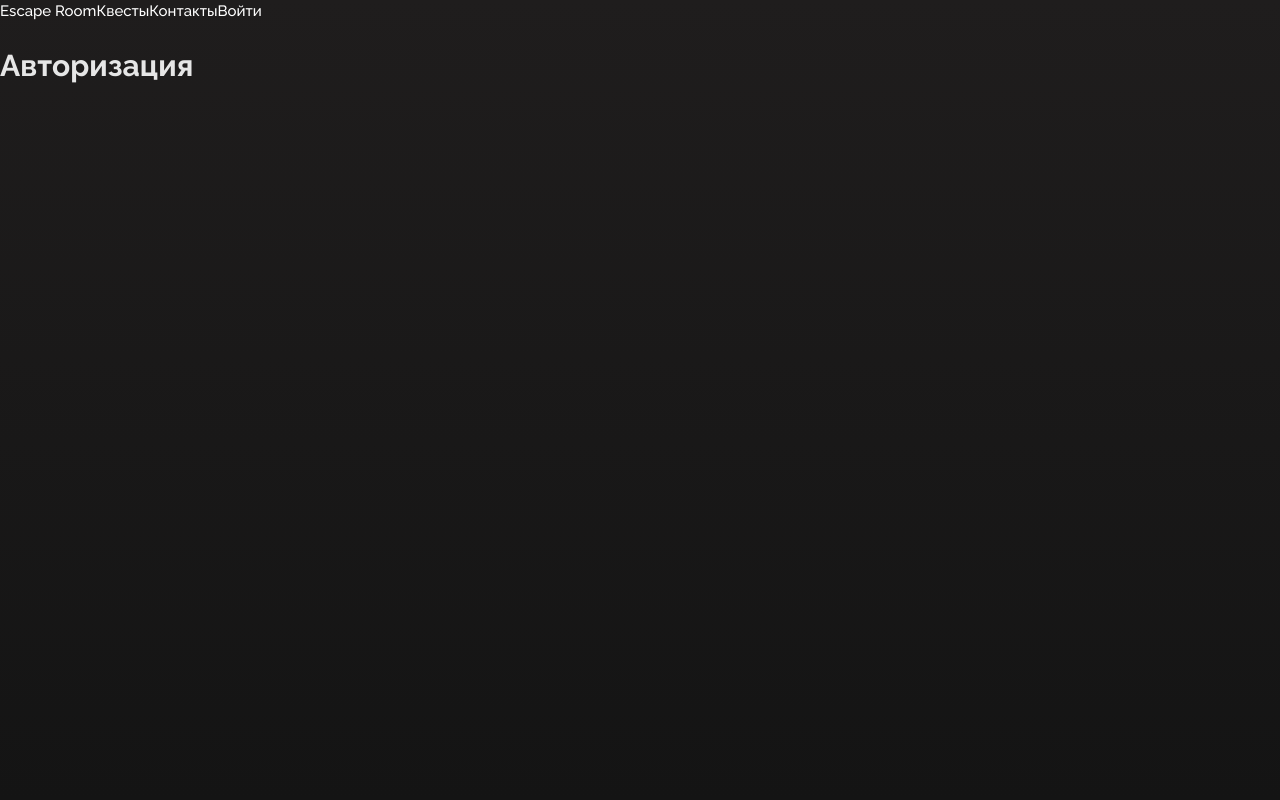
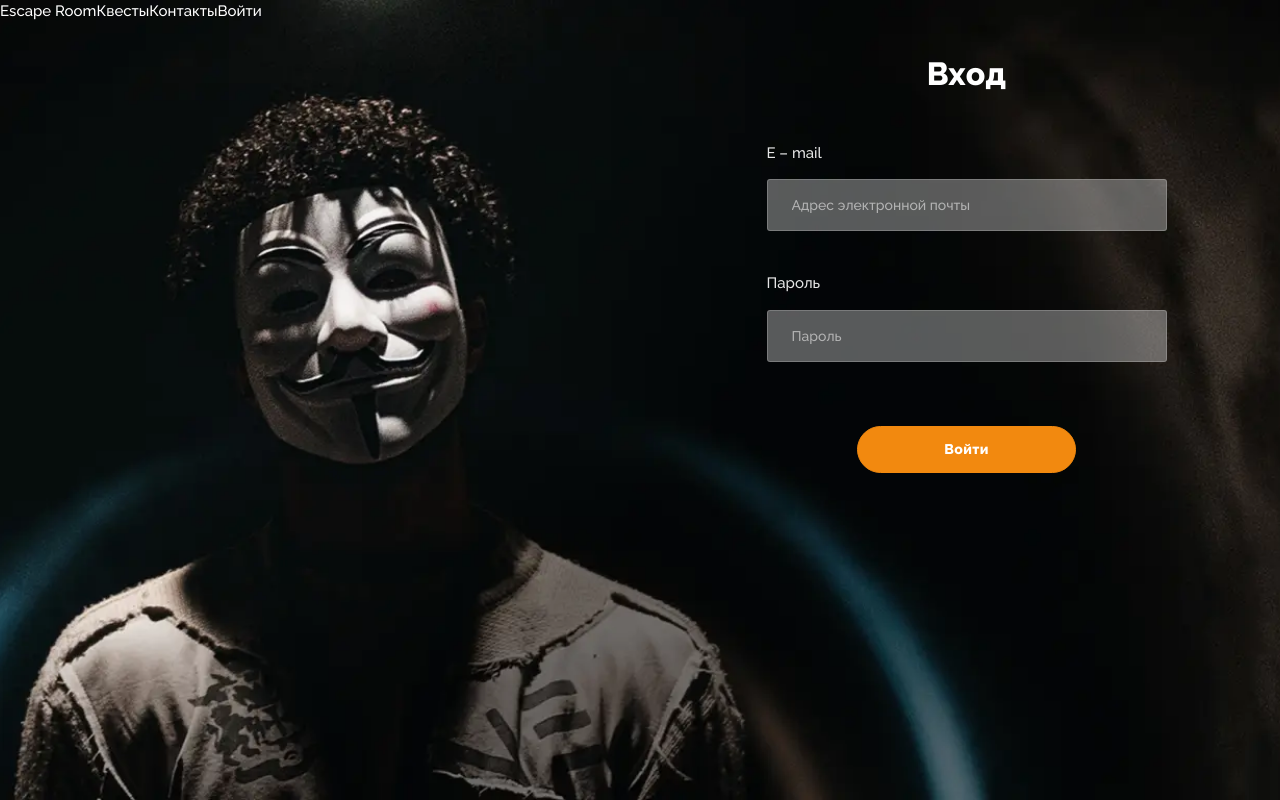
Before and after one commit to chaykinks/escape-room-vite, a React (Vite) app: page /login in a window 1280 px wide. Shown: the top 800 px of the page. Built offline with nearby package versions, Linux system fonts and the light colour scheme; no server answers.

Commit message:
добавил логику и разметку в логин пейдж

```diff
--- a/package.json
+++ b/package.json
@@ -19,6 +19,7 @@
     "react": "18.2.0",
     "react-dom": "18.2.0",
     "react-helmet-async": "1.3.0",
+    "react-hook-form": "^7.76.0",
     "react-leaflet": "^4.2.1",
     "react-redux": "^8.1.1",
     "react-router-dom": "6.14.0"
--- a/src/components/app/app.tsx
+++ b/src/components/app/app.tsx
@@ -32,7 +32,14 @@ function App(): JSX.Element {
 
           <Route path={AppRoute.Contacts} element={<ContactsPage/>}/>
 
-          <Route path={AppRoute.Login} element={<LoginPage/>}/>
+          <Route
+            path={AppRoute.Login}
+            element={(
+              <PrivateRoute isReverse>
+                <LoginPage/>
+              </PrivateRoute>
+            )}
+          />
 
           <Route
             path={AppRoute.Booking}
--- a/src/components/private-route/private-route.tsx
+++ b/src/components/private-route/private-route.tsx
@@ -1,30 +1,29 @@
-import {Navigate, useLocation} from 'react-router-dom';
+import {Navigate} from 'react-router-dom';
 import {AppRoute, AuthorizationStatus} from '../../const';
 import {useAppSelector} from '../../hooks';
+import {getAuthorizationStatus} from '../../store/user-slice/selectors';
 
 type PrivateRouteProps = {
+  isReverse?: boolean;
   children: JSX.Element;
 };
 
-function PrivateRoute({children}: PrivateRouteProps): JSX.Element {
-  const location = useLocation();
-  const authorizationStatus = useAppSelector((state) => state.USER.authorizationStatus);
+function PrivateRoute({isReverse = false, children}: PrivateRouteProps): JSX.Element {
+  const authorizationStatus = useAppSelector(getAuthorizationStatus);
 
   if (authorizationStatus === AuthorizationStatus.Unknown) {
-    return <p>Loading...</p>;
-  }
-
-  if (authorizationStatus !== AuthorizationStatus.Auth) {
     return (
-      <Navigate
-        to={AppRoute.Login}
-        state={{from: location}}
-        replace
-      />
+      <main>
+        <p>Checking authorization...</p>
+      </main>
     );
   }
 
-  return children;
+  return (
+    authorizationStatus === (isReverse ? AuthorizationStatus.NoAuth : AuthorizationStatus.Auth) ?
+      children :
+      <Navigate to={isReverse ? AppRoute.Root : AppRoute.Login}/>
+  );
 }
 
 export default PrivateRoute;
--- a/src/pages/login-page/login-page.tsx
+++ b/src/pages/login-page/login-page.tsx
@@ -1,7 +1,135 @@
+import {SubmitHandler, useForm} from 'react-hook-form';
+import {useNavigate} from 'react-router-dom';
+import {AppRoute} from '../../const';
+import {useAppDispatch, useAppSelector} from '../../hooks';
+import {clearAuthError, login} from '../../store/user-slice/user-slice';
+import {getAuthError} from '../../store/user-slice/selectors';
+import {AuthData} from '../../types/user';
+
 function LoginPage(): JSX.Element {
+  const dispatch = useAppDispatch();
+  const navigate = useNavigate();
+  const authError = useAppSelector(getAuthError);
+
+  const {
+    register,
+    handleSubmit,
+    formState: {errors},
+  } = useForm<AuthData>({
+    defaultValues: {
+      email: '',
+      password: '',
+    },
+  });
+
+  const onSubmit: SubmitHandler<AuthData> = async (data) => {
+    dispatch(clearAuthError());
+
+    try {
+      await dispatch(login(data)).unwrap();
+      navigate(AppRoute.Root);
+    } catch (error) {
+      void error;
+    }
+  };
+
   return (
-    <main>
-      <h1>Авторизация</h1>
+    <main className="decorated-page login">
+      <div className="decorated-page__decor" aria-hidden="true">
+        <picture>
+          <source
+            type="image/webp"
+            srcSet="img/content/maniac/maniac-size-m.webp, img/content/maniac/maniac-size-m@2x.webp 2x"
+          />
+          <img
+            src="img/content/maniac/maniac-size-m.jpg"
+            srcSet="img/content/maniac/maniac-size-m@2x.jpg 2x"
+            width="1366"
+            height="768"
+            alt=""
+          />
+        </picture>
+      </div>
+
+      <div className="container container--size-l">
+        <div className="login__form">
+          <form
+            className="login-form"
+            action="#"
+            method="post"
+            onSubmit={(evt) => {
+              void handleSubmit(onSubmit)(evt);
+            }}
+          >
+            <div className="login-form__inner-wrapper">
+              <h1 className="title title--size-s login-form__title">Вход</h1>
+
+              <div className="login-form__inputs">
+                <div className="custom-input login-form__input">
+                  <label className="custom-input__label" htmlFor="email">
+                    E&nbsp;&ndash;&nbsp;mail
+                  </label>
+                  <input
+                    id="email"
+                    type="email"
+                    placeholder="Адрес электронной почты"
+                    {...register('email', {
+                      required: 'Введите email',
+                      pattern: {
+                        value: /^[^\s@]+@[^\s@]+\.[^\s@]+$/,
+                        message: 'Введите корректный email',
+                      },
+                      onChange: () => dispatch(clearAuthError()),
+                    })}
+                  />
+                </div>
+
+                <div className="custom-input login-form__input">
+                  <label className="custom-input__label" htmlFor="password">
+                    Пароль
+                  </label>
+                  <input
+                    id="password"
+                    type="password"
+                    placeholder="Пароль"
+                    {...register('password', {
+                      required: 'Введите пароль',
+                      minLength: {
+                        value: 3,
+                        message: 'Пароль должен быть от 3 до 15 символов',
+                      },
+                      maxLength: {
+                        value: 15,
+                        message: 'Пароль должен быть от 3 до 15 символов',
+                      },
+                      pattern: {
+                        value: /^(?=.*[A-Za-zА-Яа-я])(?=.*\d).+$/,
+                        message: 'Пароль должен содержать минимум одну букву и одну цифру',
+                      },
+                      onChange: () => dispatch(clearAuthError()),
+                    })}
+                  />
+                </div>
+              </div>
+
+              {(errors.email || errors.password || authError) && (
+                <div style={{color: '#f2890f', marginTop: '10px'}}>
+                  {errors.email && <p>{errors.email.message}</p>}
+                  {errors.password && <p>{errors.password.message}</p>}
+                  {authError && <p>{authError}</p>}
+                </div>
+              )}
+
+              <button
+                className="btn btn--accent btn--general login-form__submit"
+                type="submit"
+              >
+                Войти
+              </button>
+            </div>
+          </form>
+        </div>
+      </div>
     </main>
   );
 }
--- a/src/store/user-slice/user-slice.ts
+++ b/src/store/user-slice/user-slice.ts
@@ -58,7 +58,11 @@ export const logout = createAsyncThunk<
 const userSlice = createSlice({
   name: 'user',
   initialState,
-  reducers: {},
+  reducers: {
+    clearAuthError: (state) => {
+      state.authError = null;
+    },
+  },
   extraReducers(builder) {
     builder
       .addCase(checkAuth.pending, (state) => {
@@ -100,4 +104,5 @@ const userSlice = createSlice({
   },
 });
 
+export const {clearAuthError} = userSlice.actions;
 export default userSlice.reducer;
```
Also changed, not shown: 1 other file (tests, documents, lock files or other folders).
